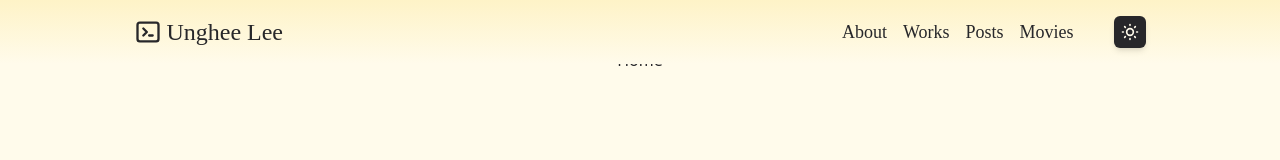
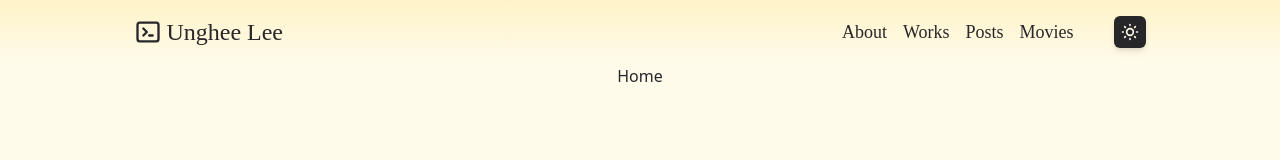
Before and after one commit to iMUngHee/unghee.dev, a Next.js app: page / in a window 1280 px wide. Shown: the top 160 px of the page. Built offline with nearby package versions, Linux system fonts and the light colour scheme; a web font is replaced by a local one.

Commit message:
[FIX] Add padding top for pc ver. and Set select-none

```diff
--- a/components/Layout.tsx
+++ b/components/Layout.tsx
@@ -5,7 +5,9 @@ const Layout: NextPage = ({ children }) => {
   return (
     <div className="min-h-screen w-screen bg-amber-50 text-zinc-800 dark:bg-zinc-800 dark:text-amber-50">
       <NavigationBar />
-      <main className="flex items-center justify-center pt-12">{children}</main>
+      <main className="flex select-none items-center justify-center pt-12 xl:pt-16">
+        {children}
+      </main>
     </div>
   );
 };
```
